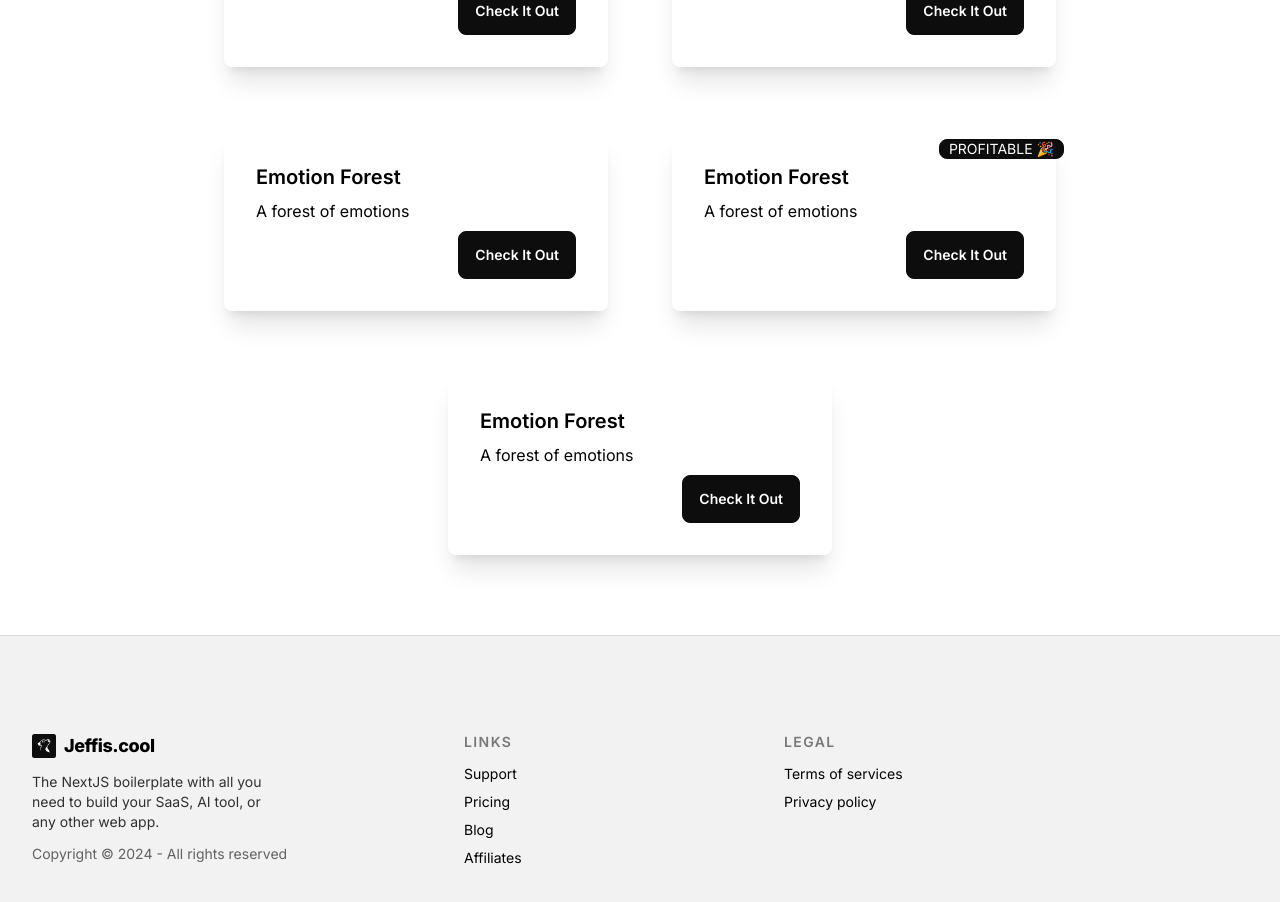
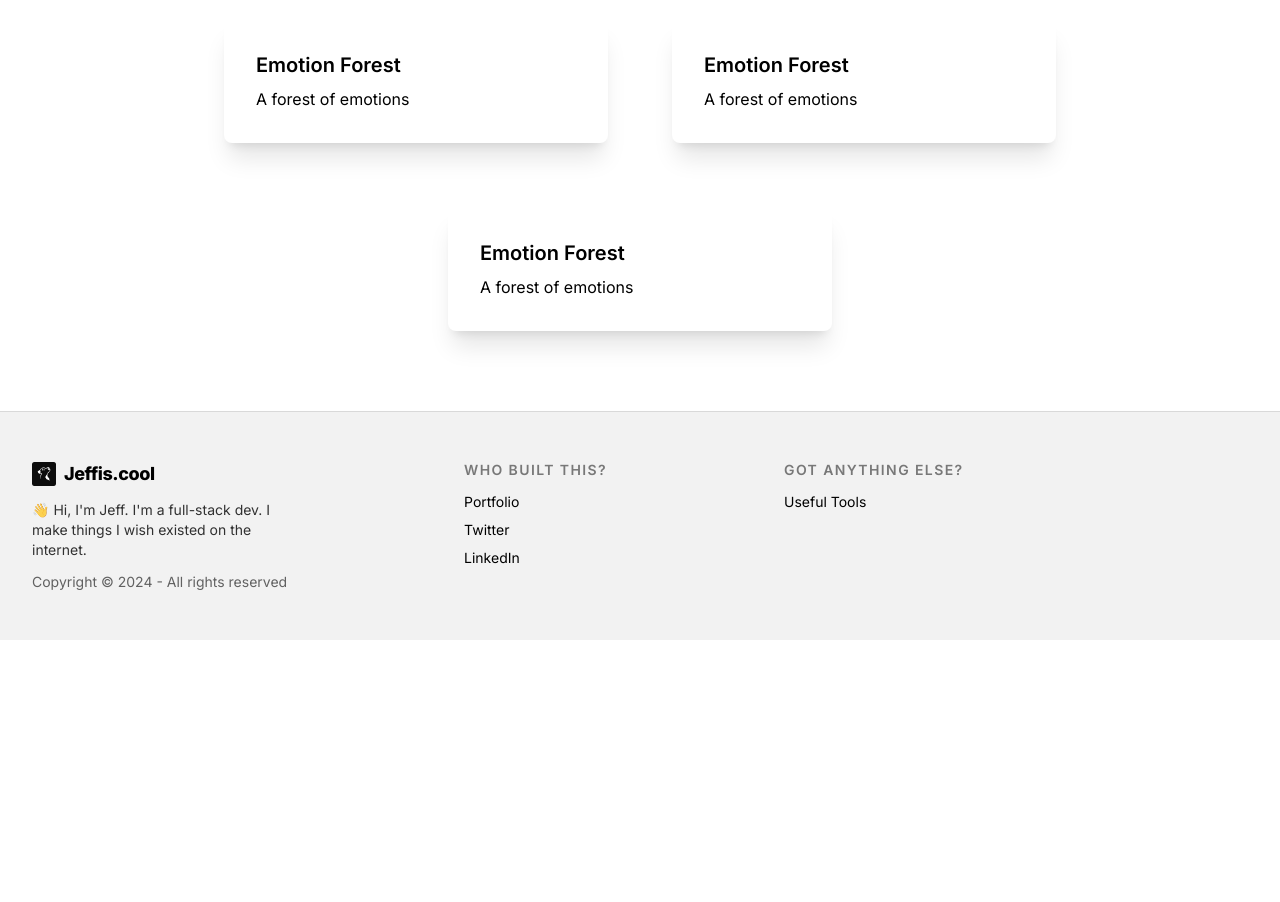
Before and after one commit to jljakin2/jeffis.cool, a Next.js app: page / in a window 1280 px wide. Shown: the part 1200-2102 px from the top of the page. After the commit the page ends 1840 px from the top, so only its background shows below. Built offline with nearby package versions, Linux system fonts and the light colour scheme; no server answers.

Commit message:
updated footer with new description and cards so we pass in a link and the cards are clickable

```diff
--- a/components/Card.tsx
+++ b/components/Card.tsx
@@ -3,22 +3,25 @@ import { CardProps } from "@/types";
 export default function Card({
   title,
   description,
-  isProfitable = false,
+  badge = "",
+  link,
 }: CardProps) {
   return (
+    <a href={link}>
       <div className="card w-96 bg-base-100 shadow-xl rounded-lg">
         <div className="card-body">
           <h2 className="card-title">{title}</h2>
           <p>{description}</p>
-        <div className="card-actions justify-end">
+          {/* <div className="card-actions justify-end">
             <button className="btn btn-primary">Check it out</button>
+          </div> */}
         </div>
-      </div>
-      {isProfitable && (
+        {badge && (
           <div className="badge badge-primary rounded-lg absolute -right-2 top-2">
-          PROFITABLE 🎉
+            {badge.toUpperCase()}
           </div>
         )}
       </div>
+    </a>
   );
 }
--- a/components/Footer.tsx
+++ b/components/Footer.tsx
@@ -9,7 +9,7 @@ import logo from "@/app/icon.png";
 const Footer = () => {
   return (
     <footer className="bg-base-200 border-t border-base-content/10">
-      <div className="max-w-7xl mx-auto px-8 py-24">
+      <div className="max-w-7xl mx-auto px-8 py-12">
         <div className=" flex lg:items-start md:flex-row md:flex-nowrap flex-wrap flex-col">
           <div className="w-64 flex-shrink-0 md:mx-0 mx-auto text-center md:text-left">
             <Link
@@ -40,44 +40,47 @@ const Footer = () => {
           <div className="flex-grow flex flex-wrap justify-center -mb-10 md:mt-0 mt-10 text-center">
             <div className="lg:w-1/3 md:w-1/2 w-full px-4">
               <div className="footer-title font-semibold text-base-content tracking-widest text-sm md:text-left mb-3">
-                LINKS
+                WHO BUILT THIS?
               </div>
 
               <div className="flex flex-col justify-center items-center md:items-start gap-2 mb-10 text-sm">
-                {config.mailgun.supportEmail && (
-                  <a
-                    href={`mailto:${config.mailgun.supportEmail}`}
-                    target="_blank"
-                    className="link link-hover"
-                    aria-label="Contact Support"
-                  >
-                    Support
-                  </a>
-                )}
-                <Link href="/#pricing" className="link link-hover">
-                  Pricing
-                </Link>
-                <Link href="/blog" className="link link-hover">
-                  Blog
-                </Link>
-                <a href="/#" target="_blank" className="link link-hover">
-                  Affiliates
+                <a
+                  href="https://jeffbuildstech.com"
+                  target="_blank"
+                  className="link link-hover"
+                >
+                  Portfolio
+                </a>
+                <a
+                  href="https://twitter.com/jeffbuildstech"
+                  target="_blank"
+                  className="link link-hover"
+                >
+                  Twitter
+                </a>
+                <a
+                  href="https://www.linkedin.com/in/jeff-jakinovich/"
+                  target="_blank"
+                  className="link link-hover"
+                >
+                  LinkedIn
                 </a>
               </div>
             </div>
 
             <div className="lg:w-1/3 md:w-1/2 w-full px-4">
               <div className="footer-title font-semibold text-base-content tracking-widest text-sm md:text-left mb-3">
-                LEGAL
+                GOT ANYTHING ELSE?
               </div>
 
               <div className="flex flex-col justify-center items-center md:items-start gap-2 mb-10 text-sm">
-                <Link href="/tos" className="link link-hover">
-                  Terms of services
-                </Link>
-                <Link href="/privacy-policy" className="link link-hover">
-                  Privacy policy
-                </Link>
+                <a
+                  href="https://jeffbuildstech.com/tools"
+                  target="_blank"
+                  className="link link-hover"
+                >
+                  Useful Tools
+                </a>
               </div>
             </div>
           </div>
--- a/components/Projects.tsx
+++ b/components/Projects.tsx
@@ -9,7 +9,8 @@ export default function Projects() {
           key={card.title}
           title={card.title}
           description={card.description}
-          isProfitable={card.isProfitable}
+          badge={card.badge}
+          link={card.link}
         />
       ))}
     </section>
--- a/config.ts
+++ b/config.ts
@@ -6,7 +6,7 @@ const config = {
   appName: "Jeffis.cool",
   // REQUIRED: a short description of your app for SEO tags (can be overwritten)
   appDescription:
-    "The NextJS boilerplate with all you need to build your SaaS, AI tool, or any other web app.",
+    "👋 Hi, I'm Jeff. I'm a full-stack dev. I make things I wish existed on the internet.",
   // REQUIRED (no https://, not trialing slash at the end, just the naked domain)
   domainName: "jeffis.cool",
   crisp: {
--- a/data/index.ts
+++ b/data/index.ts
@@ -1,33 +1,40 @@
-export const cards = [
+import { CardProps } from "@/types";
+
+export const cards: CardProps[] = [
   {
-    title: "Emotion Forest",
+    title: "🌲 Emotion Forest",
     description: "A forest of emotions",
-    isProfitable: true,
+    link: "https://jeffbuildstech.com",
   },
   {
     title: "Emotion Forest",
     description: "A forest of emotions",
+    link: "#",
   },
   {
     title: "Emotion Forest",
     description: "A forest of emotions",
+    link: "#",
   },
   {
     title: "Emotion Forest",
     description: "A forest of emotions",
-    isProfitable: true,
+    link: "#",
   },
   {
     title: "Emotion Forest",
     description: "A forest of emotions",
+    link: "#",
   },
   {
     title: "Emotion Forest",
     description: "A forest of emotions",
-    isProfitable: true,
+    // badge: "new",
+    link: "#",
   },
   {
     title: "Emotion Forest",
     description: "A forest of emotions",
+    link: "#",
   },
 ];
--- a/types/types.ts
+++ b/types/types.ts
@@ -1,5 +1,6 @@
 export interface CardProps {
   title: string;
   description: string;
-  isProfitable?: boolean;
+  badge?: string;
+  link: string;
 }
```
Lines whose indentation alone changed are shown as unchanged.
